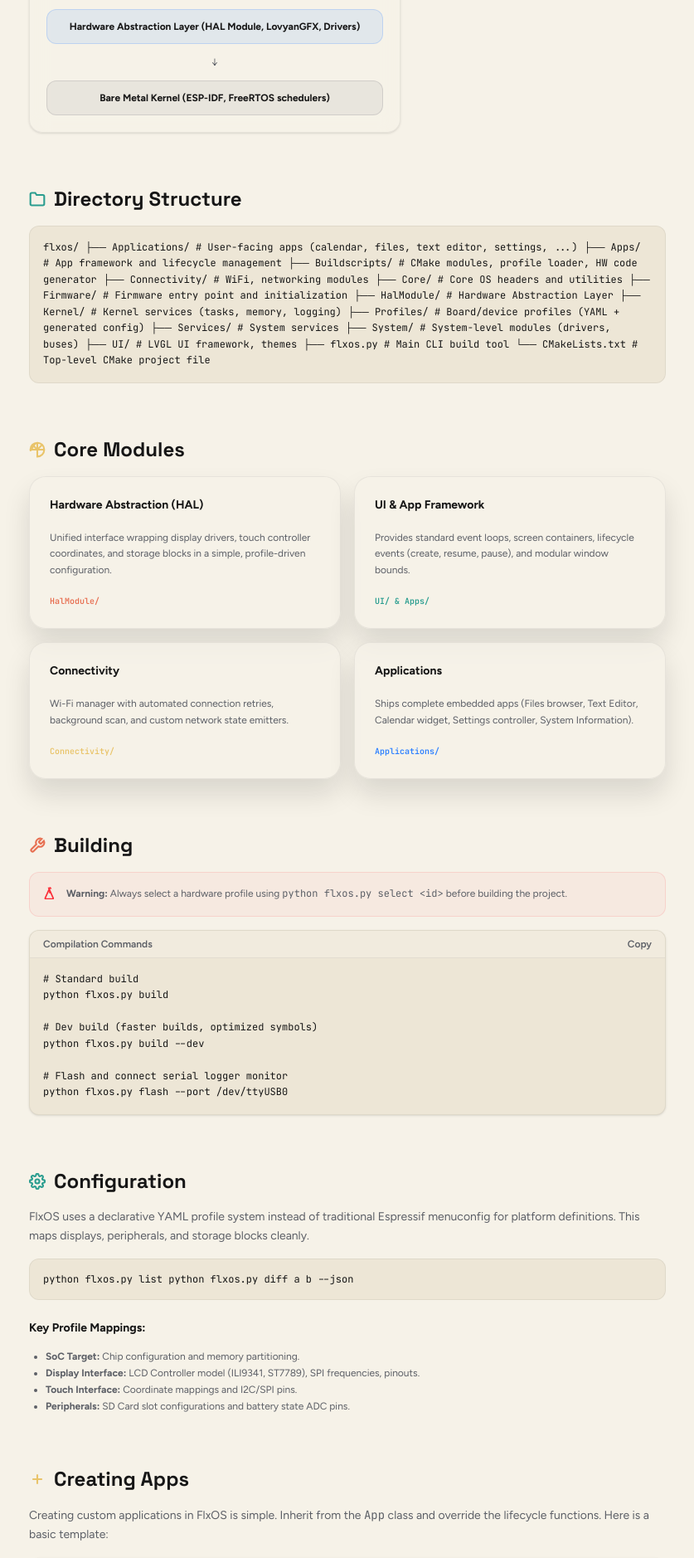
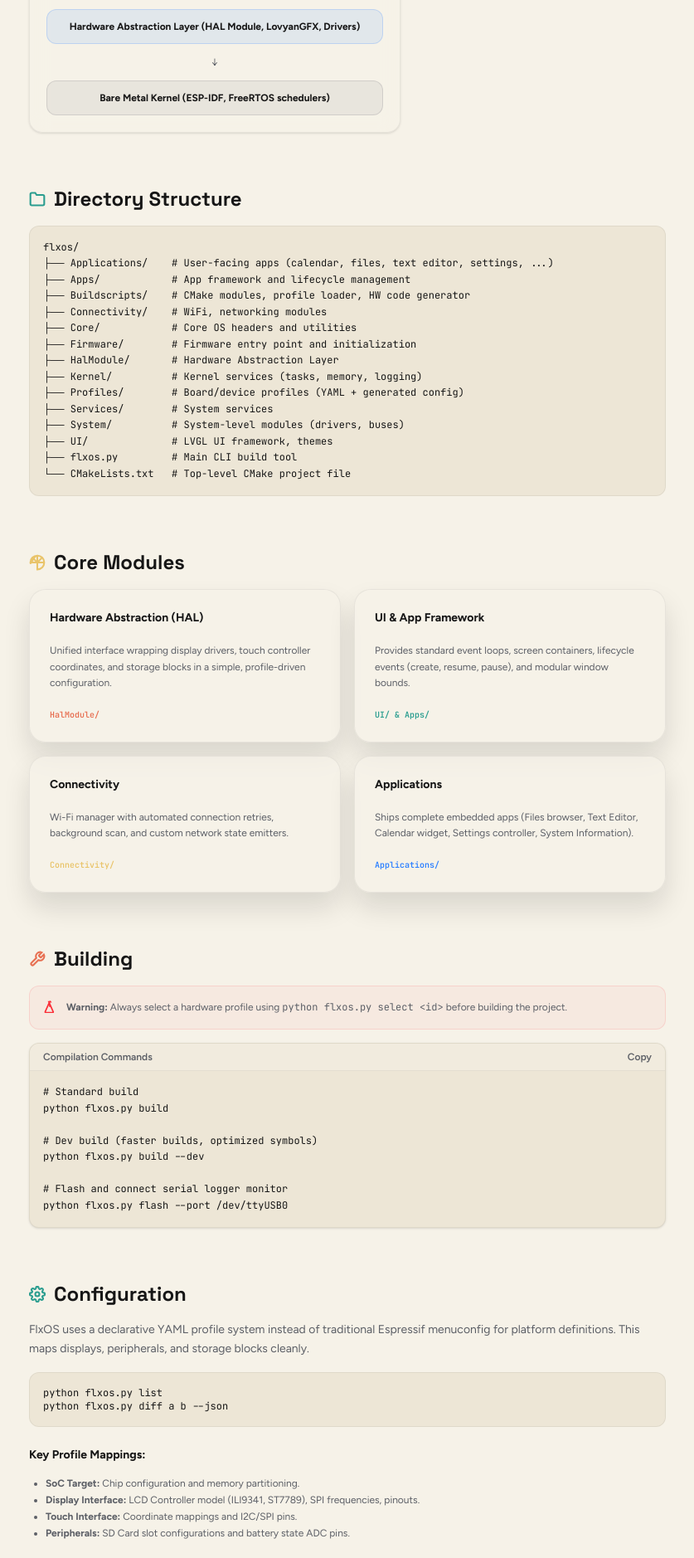
Before and after one commit to flxos-labs/flxos-labs-website, a Next.js app: page /docs in a window 1280 px wide. Shown: the part 1777-3655 px from the top of the page at 83% size, without its empty margins (343-1180 px from the left). Built offline with nearby package versions, Linux system fonts and the light colour scheme.

Commit message:
fix: resolve mobile layout overflow and scrambled directory structure

```diff
--- a/src/app/docs/DocsContent.tsx
+++ b/src/app/docs/DocsContent.tsx
@@ -164,7 +164,7 @@ export default function DocsContent() {
         </aside>
 
         {/* Main Content Area */}
-        <div className="space-y-16 max-w-3xl">
+        <div className="space-y-16 max-w-3xl min-w-0">
           <header className="space-y-3">
             <nav className="flex items-center gap-2 text-xs text-[color:var(--muted)] font-medium" aria-label="Breadcrumb">
               <Link href="/" className="hover:text-[color:var(--ink)] transition-colors">Home</Link>
@@ -395,7 +395,7 @@ python flxos.py flash --port /dev/ttyUSB0`}</code>
               <svg className="w-5 h-5 text-[color:var(--accent-2)]" viewBox="0 0 24 24" fill="none" stroke="currentColor" strokeWidth="2.5"><path d="M22 19a2 2 0 0 1-2 2H4a2 2 0 0 1-2-2V5a2 2 0 0 1 2-2h5l2 3h9a2 2 0 0 1 2 2z"/></svg>
               Directory Structure
             </h2>
-            <div className="bg-[color:var(--surface-2)] border border-[color:var(--border-faint)] rounded-xl p-4 overflow-x-auto text-xs leading-relaxed font-mono">
+            <pre className="bg-[color:var(--surface-2)] border border-[color:var(--border-faint)] rounded-xl p-4 overflow-x-auto text-xs leading-relaxed font-mono text-[color:var(--ink)]">
               <code>{`flxos/
 ├── Applications/    # User-facing apps (calendar, files, text editor, settings, ...)
 ├── Apps/            # App framework and lifecycle management
@@ -411,7 +411,7 @@ python flxos.py flash --port /dev/ttyUSB0`}</code>
 ├── UI/              # LVGL UI framework, themes
 ├── flxos.py         # Main CLI build tool
 └── CMakeLists.txt   # Top-level CMake project file`}</code>
-            </div>
+            </pre>
           </section>
 
           {/* Section: Core Modules */}
@@ -495,10 +495,10 @@ python flxos.py flash --port /dev/ttyUSB0`}</code>
             <p className="text-sm text-[color:var(--muted)] leading-relaxed">
               FlxOS uses a declarative YAML profile system instead of traditional Espressif menuconfig for platform definitions. This maps displays, peripherals, and storage blocks cleanly.
             </p>
-            <div className="bg-[color:var(--surface-2)] border border-[color:var(--border-faint)] rounded-xl p-4 overflow-x-auto text-xs font-mono">
+            <pre className="bg-[color:var(--surface-2)] border border-[color:var(--border-faint)] rounded-xl p-4 overflow-x-auto text-xs font-mono text-[color:var(--ink)]">
               <code>{`python flxos.py list
 python flxos.py diff a b --json`}</code>
-            </div>
+            </pre>
             <h3 className="text-sm font-bold pt-2">Key Profile Mappings:</h3>
             <ul className="list-disc pl-5 text-xs text-[color:var(--muted)] space-y-1">
               <li><strong>SoC Target:</strong> Chip configuration and memory partitioning.</li>
```
